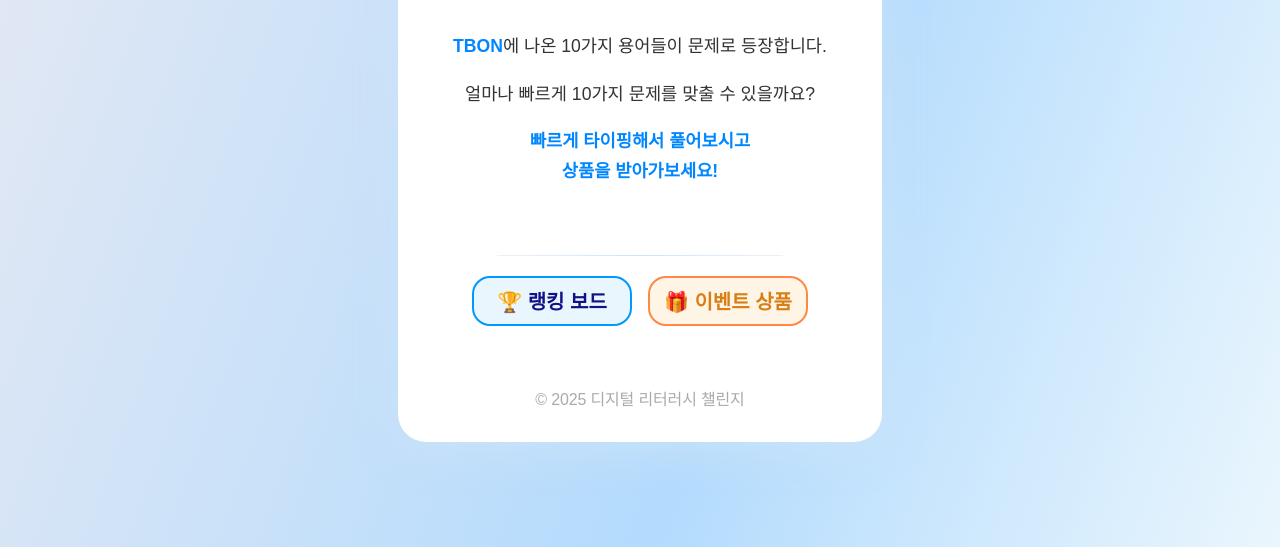
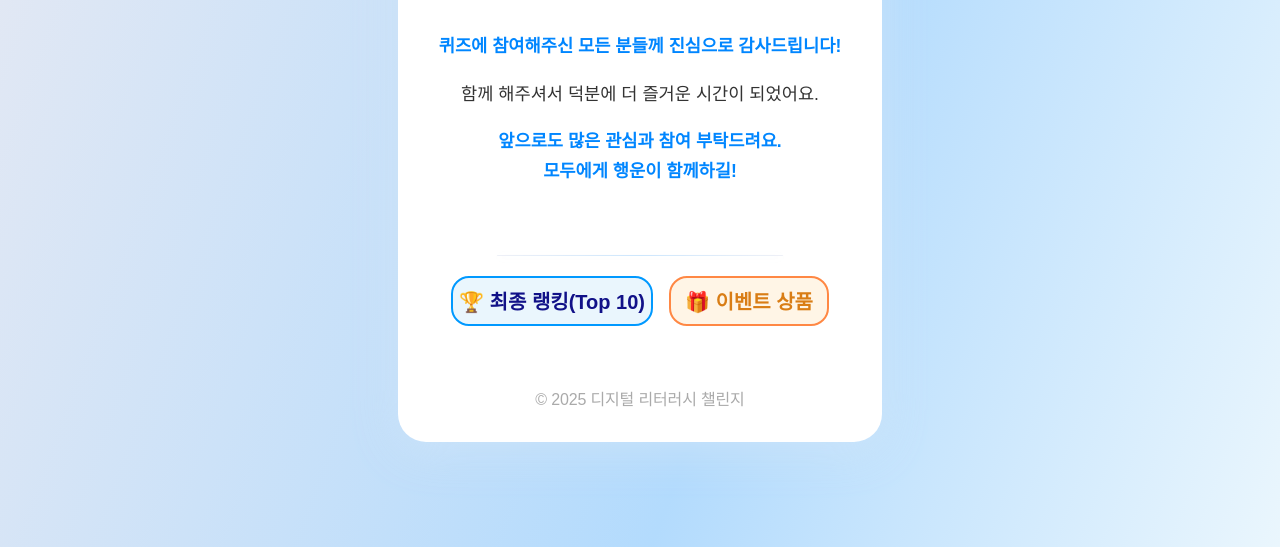
Before and after one commit to cost6885/speedresult, a plain HTML site: page index.html in a window 1280 px wide. Shown: the part 253-800 px from the top of the page. Drawn offline with Linux system fonts and the light colour scheme.

Commit message:
Update index.html

```diff
--- a/index.html
+++ b/index.html
@@ -178,19 +178,20 @@
       <span class="title-glow"></span>
     </h1>
     <div class="intro-desc">
-      <p><b>TBON</b>에 나온 10가지 용어들이 문제로 등장합니다.</p>
-      <p>얼마나 빠르게 10가지 문제를 맞출 수 있을까요?</p>
-      <p>
-        <b>
-          빠르게 타이핑해서 풀어보시고<br />
-          상품을 받아가보세요!
-        </b>
-      </p>
-    </div>
+  <p><b>퀴즈에 참여해주신 모든 분들께 진심으로 감사드립니다!</b></p>
+  <p>함께 해주셔서 덕분에 더 즐거운 시간이 되었어요.</p>
+  <p>
+    <b>
+      앞으로도 많은 관심과 참여 부탁드려요.<br />
+      모두에게 행운이 함께하길!
+    </b>
+  </p>
+</div>
+
     <div class="divider"></div>
     <!-- 버튼 -->
     <div class="main-btns">
-      <button class="ranking-btn" onclick="showModal('ranking')">🏆 랭킹 보드</button>
+      <button class="ranking-btn" onclick="showModal('ranking')">🏆 최종 랭킹(Top 10)</button>
       <button class="prize-btn" onclick="showModal('prize')">🎁 이벤트 상품</button>
     </div>
     <div class="footer">
```
